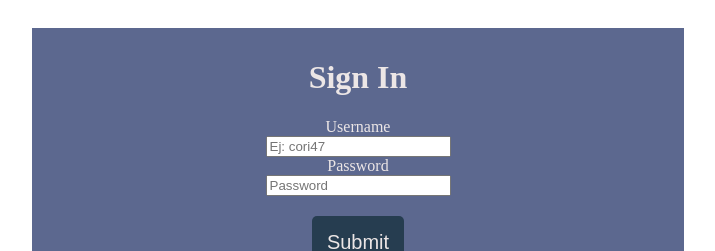
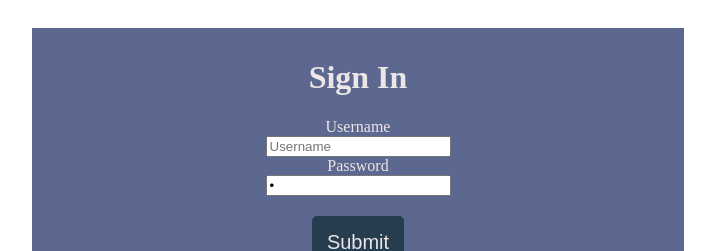
Before and after one commit to Eliza-code/holidayswapp, a React (Create React App) app in the folder client/: page /singin in a window 1280 px wide. Shown: the top 251 px of the page, without its empty margins (282-997 px from the left). Built offline with nearby package versions, Linux system fonts and the light colour scheme; what react-google-maps would draw is missing.

Commit message:
fixing sign in form

```diff
--- a/client/src/App.js
+++ b/client/src/App.js
@@ -2,7 +2,6 @@ import React from 'react';
 import {Switch, Route} from 'react-router-dom';
 import Home from './components/Home/Home';
 import GMap from './components/GoogleMaps/Map.js'
-import Announcements from './components/CityReservation/Announcements';
 import HouseDetail from './components/HouseDetail/HouseDetail';
 import AboutUs from './components/aboutUs/aboutUs';
 import CityResults from './components/CityReservation/CityResults';
--- a/client/src/components/SignIn/SignIn.jsx
+++ b/client/src/components/SignIn/SignIn.jsx
@@ -1,45 +1,44 @@
-import React from 'react';
+import React, {useState} from 'react';
 import { useFormik } from 'formik';
 import { useDispatch } from 'react-redux';
 import './Signin.css';
 import {postSignIn} from '../../redux/actions/userActions';
 
-const initialValues = {
-    username:'',
-    password:''
-}
 
 const SignIn = () => {
 
+    const [input, setInput] = useState({
+        username:'',
+        password:','
+    })
+
+
     const dispatch = useDispatch();
 
-    const onSubmit = (values) => {
-        console.log(values)
-        dispatch(postSignIn(values));
-    }
+    const handleChange = (e) => {
+        setInput({...input, [e.target.name] : e.target.value});
+      }
 
 
-    const formik =  useFormik({
-        initialValues,
-         onSubmit,
-        // validate
-    });
-
+    const handleSubmit = (e) => {
+        e.preventDefault();
+        console.log('works')
+        dispatch(postSignIn(input));
+    }
 
     return (
         <div className="mainForm">
-        <form className="containerForm" onSubmit={formik.handleSubmit}>
+        <form className="containerForm" onSubmit={handleSubmit}>
             <h1>Sign In</h1>
                 <div className="formLabel">
                     <label htmlFor='username'>Username</label>
                     <input id='username'
-                    placeholder='Ej: cori47'
+                    placeholder='Username'
                     type='text'
                     name='username'
-                    onChange={formik.handleChange}
-                    value={formik.values.username}
-                    onBlur={formik.handleBlur}/>
-                    {formik.touched.username && formik.errors.username ? <span>{formik.errors.username}</span> : null}
+                    value={input.username}
+                    onChange={ handleChange }
+                    />
                 </div>
 
                 <div className="formLabel">
@@ -48,10 +47,9 @@ const SignIn = () => {
                     placeholder='Password'
                     type='password'
                     name='password'
-                    onChange={formik.handleChange}
-                    value={formik.values.password}
-                    onBlur={formik.handleBlur} />
-                    {formik.touched.password && formik.errors.password ? <span>{formik.errors.password}</span> : null}
+                    value={input.password}
+                    onChange={ handleChange }
+                    />
                 </div>
             <button className="formBtn" type='submit'>Submit</button>
         </form>
--- a/client/src/redux/actions/userActions.js
+++ b/client/src/redux/actions/userActions.js
@@ -18,11 +18,11 @@ export const postUser = (input) => {
 export const postSignIn = (input) => {
   return async (dispatch) => {
     try{
-      // const { data } = await axios.post('http://localhost:3001/user/signin', input)
-      // return dispatch({
-      //   type: types.POST_SIGN_IN,
-      //   payload: data,
-      // })
+      const { data } = await axios.post('http://localhost:3001/auth/login', input)
+      return dispatch({
+        type: types.POST_SIGN_IN,
+        payload: data,
+      })
     }catch (error) {
       console.log(error);
     }
--- a/client/src/redux/reducers/userReducers.js
+++ b/client/src/redux/reducers/userReducers.js
@@ -16,6 +16,7 @@ const userReducer = (state=initialState, action) => {
         case types.POST_SIGN_IN :
             return {
                 ...state,
+
             }
 
         default:
```
Also changed, not shown: client/src/components/CityReservation/Announcements.jsx (line endings or trailing spaces), 1 other file (tests, documents, lock files or other folders).
